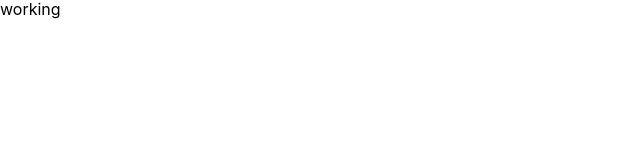
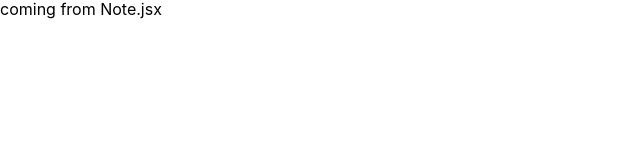
Before and after one commit to BodaNabeel/note-keeping-react, a React (Create React App) app: page / in a window 1280 px wide. Shown: the top 160 px of the page, without its empty margins (0-640 px from the left). Built offline with nearby package versions, Linux system fonts and the light colour scheme.

Commit message:
Note component created and exported to NoteList

```diff
--- /dev/null
+++ b/src/components/Note.jsx
@@ -0,0 +1,5 @@
+import React from 'react';
+
+export default function Note() {
+  return <div>coming from Note.jsx</div>;
+}
--- a/src/components/NoteList.jsx
+++ b/src/components/NoteList.jsx
@@ -1,7 +1,8 @@
 import React from 'react';
+import Note from './Note';
 
 export default function NoteList() {
   return (
-      "working"
+      <Note/>
   )
 }
```
